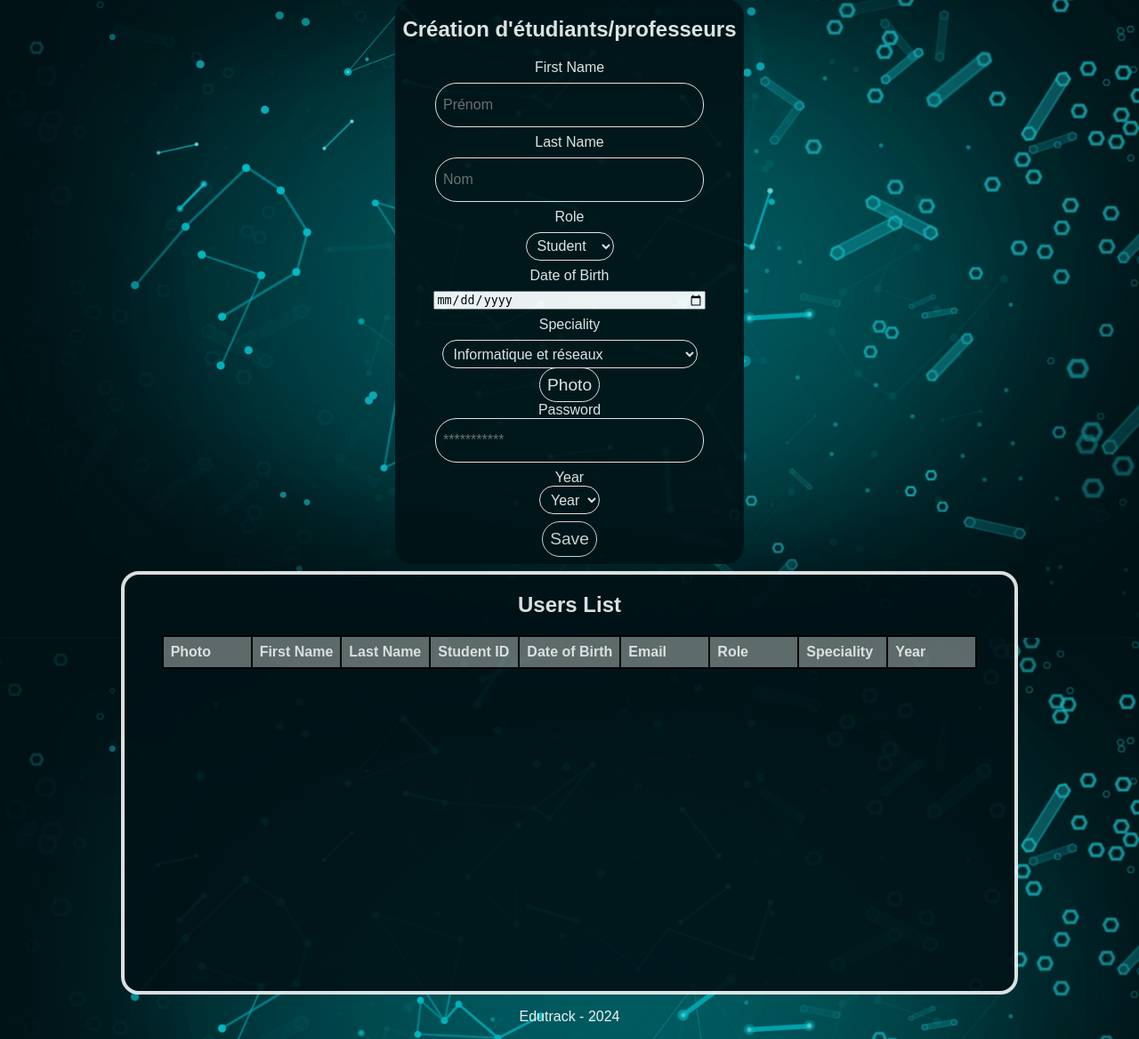
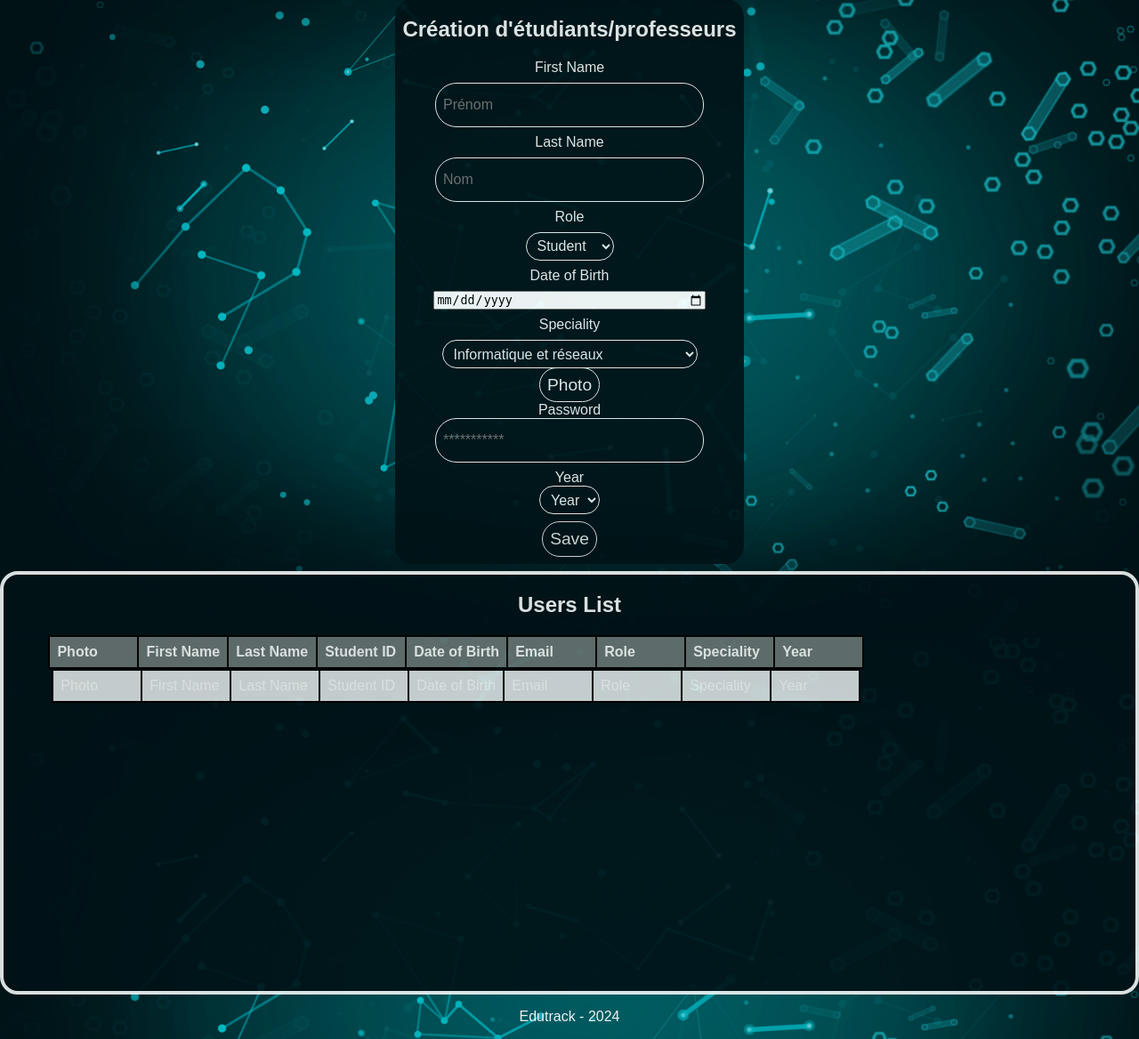
Before and after one commit to Aruuuux/IR1-Projet-Fin-Annee, a Django app: page /user/createuser/ in a window 1280 px wide. Shown: the part 83-1251 px from the top of the page at 89% size. Run offline with Django 4.2, Linux system fonts and the light colour scheme; data comes from the database, SQL or seed files in the repository; both versions use the stored data as it was after the commit; lists and menus that the app fills with data are empty.

Commit message:
changement

```diff
--- a/Django/projet/user/static/user/css/createuserstyle.css
+++ b/Django/projet/user/static/user/css/createuserstyle.css
@@ -78,11 +78,12 @@
 
 .table-users {
     display: flex;
-    justify-content: center;
-    align-items: flex-start;
     margin: 0;
     width: 80%;
-    height: 80%
+    height: 80%;
+    flex-wrap: wrap;
+    justify-content: center;
+    align-content: flex-start;
 }
 
 select option {
--- a/Django/projet/user/static/user/script.js
+++ b/Django/projet/user/static/user/script.js
@@ -49,14 +49,3 @@
         checkbox.checked = false;
     });
 });
-
-document.getElementById("form-content").addEventListener("submit", function (e) {
-    e.preventDefault();
-
-    var formData = new FormData(form);
-    // output as an object
-    print(document.getElementById("form-content"));
-    print(formData);
-
-
-  });
--- a/Django/projet/user/templates/createuser.html
+++ b/Django/projet/user/templates/createuser.html
@@ -9,8 +9,7 @@
 {% block main-content %}
 <div id="form-wrapper" class="loginbox">
     <h2>Création d'étudiants/professeurs</h2>
-    <form method="post" enctype="multipart/form-data" id="form-content">
-        {% csrf_token %}
+    <form method="post" enctype="multipart/form-data" onsubmit="return ecriretablForm(event)" id="form-content-create" name="myForm">        {% csrf_token %}
 
         <!-- First Name -->
 
@@ -115,22 +114,19 @@
             </tr>
         </thead>
         <tbody id="tableau-creatuser">
-            {% for user in users %}
 
             <tr>
-                <td>
-                    {% comment %} <img src="{{ user.photo.url }}" alt="Photo" width="50" /> {% endcomment %}
-                </td>
-                <td>{{ user.first_name }}</td>
-                <td>{{ user.last_name }}</td>
-                <td>{{ user.student_id }}</td>
-                <td>{{ user.date_of_birth }}</td>
-                <td>{{ user.email }}</td>
-                <td>{{ user.roles.name }}</td>
-                <td>{{ user.speciality_id.name }}</td>
-                <td>{{ user.year }}</td>
+                <td>Photo</td>
+                <td>First Name</td>
+                <td>Last Name</td>
+                <td>Student ID</td>
+                <td>Date of Birth</td>
+                <td>Email</td>
+                <td>Role</td>
+                <td>Speciality</td>
+                <td>Year</td>
             </tr>
-            {% endfor %}
+
         </tbody>
     </table>
 </div>
```
Also changed, not shown: Django/projet/db.sqlite3.
